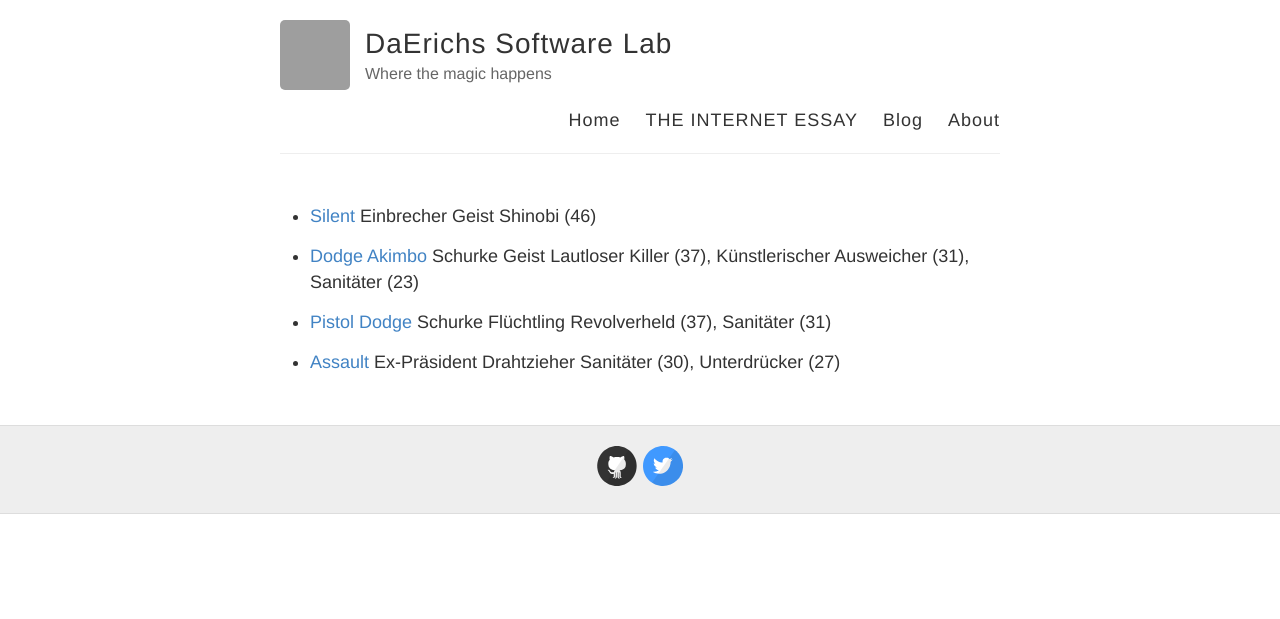
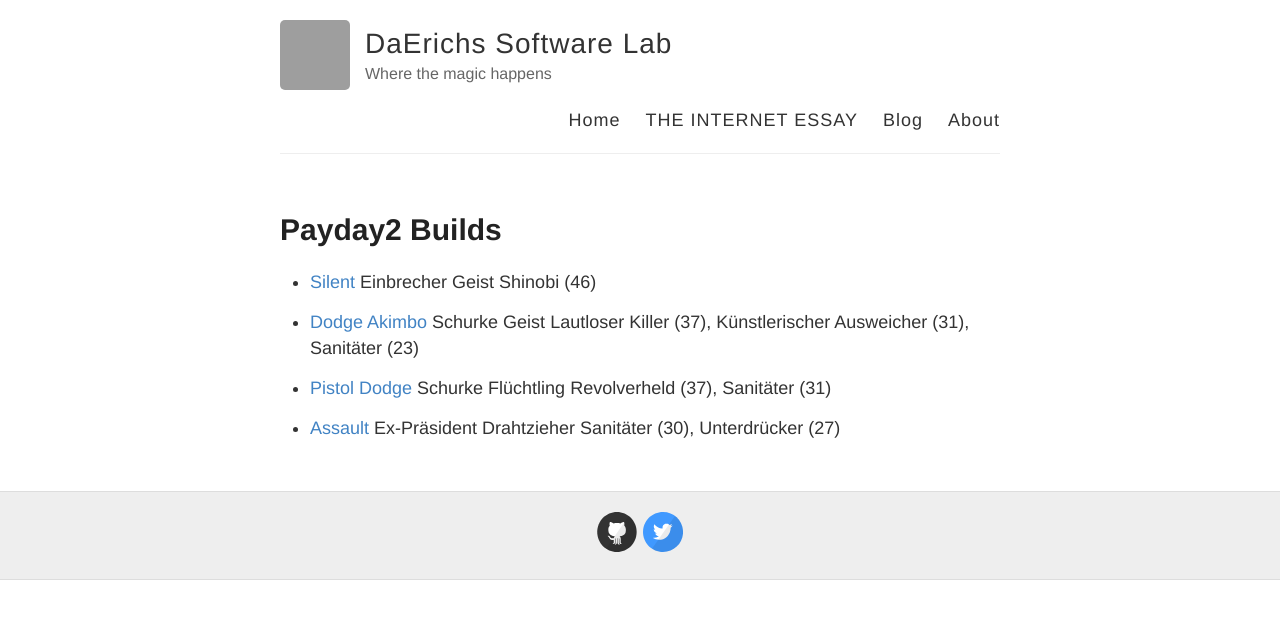
Before and after one commit to daerich/daerich.github.io.old, a Jekyll site: the page built from buildb_builds.md, in a window 1280 px wide. Shown: the top 619 px of the page. Built offline with Jekyll 4.4.1, drawn with Linux system fonts in a browser that asks for light colours; our own code applies the rules of GitHub Pages for plain Markdown files; grey boxes are pictures that could not be loaded.

Commit message:
Payday entries ---

```diff
--- a/buildb_builds.md
+++ b/buildb_builds.md
@@ -1,4 +1,8 @@
-
+---
+layout: page
+title: Payday2 Builds
+permalink: buildb_builds
+---
 
 
 - [Silent](http://pd2skills.com/#/v3/mljh:elk:tfeCLKh:gFDEBCALJKrPQ:fF:ia:pB8:::l99::)	Einbrecher Geist
```
Also changed, not shown: index.md (+1 -1 lines).
